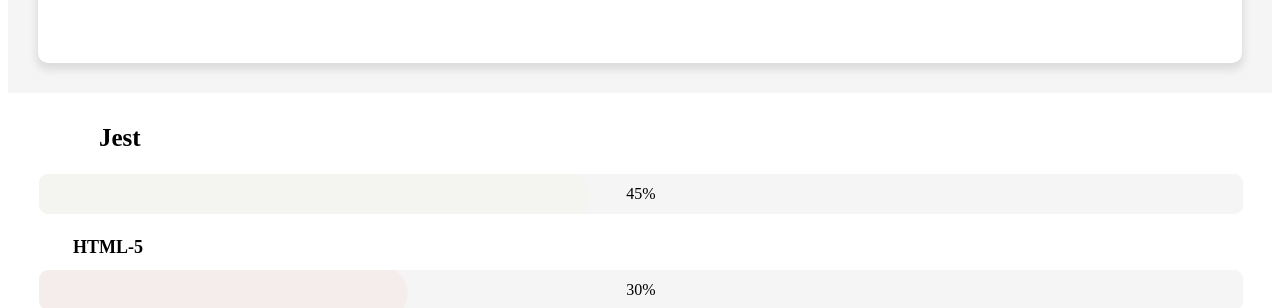
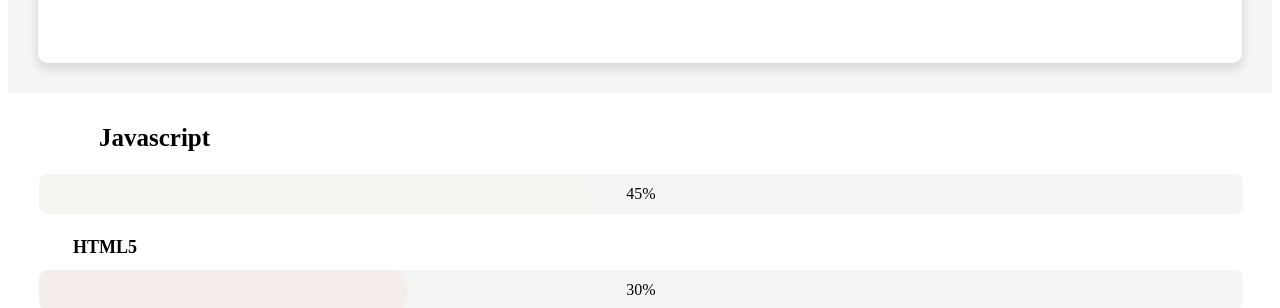
Before and after one commit to modern-agile-team/dev-portfolio, a React (Create React App) app in the folder app/: page / in a window 1280 px wide. Shown: the part 800-1108 px from the top of the page. Built offline with nearby package versions, Linux system fonts and the light colour scheme; some icons are missing.

Commit message:
[Update] seperate name and logoName of TechStackName #77

```diff
--- a/app/src/App.tsx
+++ b/app/src/App.tsx
@@ -20,7 +20,7 @@
 function App() {
   const techStacksDefault = [
     {
-      nameOption: { name: 'Jest', fontSize: '25px', logoSize: '50px' },
+      nameOption: { name: 'Javascript', logoName: 'Javascript', fontSize: '25px', logoSize: '50px' },
       progressBarOption: {
         rate: '45%',
         colorTo: '#E2D784',
@@ -30,7 +30,7 @@
       },
     },
     {
-      nameOption: { name: 'HTML-5', fontSize: '18px', logoSize: '24px' },
+      nameOption: { name: 'HTML5', logoName: 'HTML-5', fontSize: '18px', logoSize: '24px' },
       progressBarOption: {
         rate: '30%',
         colorTo: '#E34F26',
@@ -40,7 +40,7 @@
       },
     },
     {
-      nameOption: { name: 'Nodejs', fontSize: '18px', logoSize: '24px' },
+      nameOption: { name: 'Nodejs', logoName: 'Nodejs', fontSize: '18px', logoSize: '24px' },
       progressBarOption: {
         rate: '85%',
         colorTo: '#339933',
--- a/app/src/lib/components/TechStack/TechStacks/TechStackName.tsx
+++ b/app/src/lib/components/TechStack/TechStacks/TechStackName.tsx
@@ -3,16 +3,17 @@
 
 export interface TechStackNameType {
   name?: string;
+  logoName?: string;
   fontSize?: string;
   logoSize?: string;
 }
 
 const TechStackName = (props: TechStackNameType) => {
-  const { name, fontSize, logoSize } = props;
+  const { name, logoName, fontSize, logoSize } = props;
 
   return (
     <NameContainer>
-      <Icon icon={`logos:${name?.toLowerCase()}`} fontSize={logoSize} />
+      <Icon icon={`logos:${logoName?.toLowerCase()}`} fontSize={logoSize} />
       <Name fontSize={fontSize}>{name}</Name>
     </NameContainer>
   );
@@ -22,6 +23,7 @@
 
 TechStackName.defaultProps = {
   name: 'name of skill',
+  logoName: 'javascript',
   fontSize: '16px',
   logoSize: '24px'
 };
```
